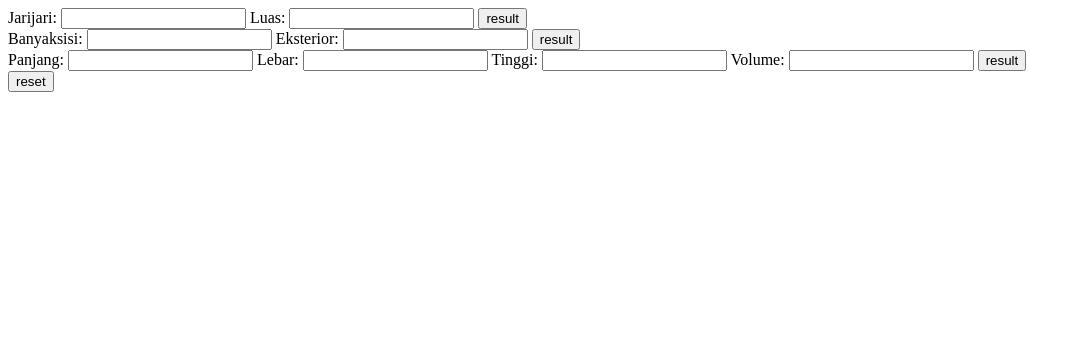
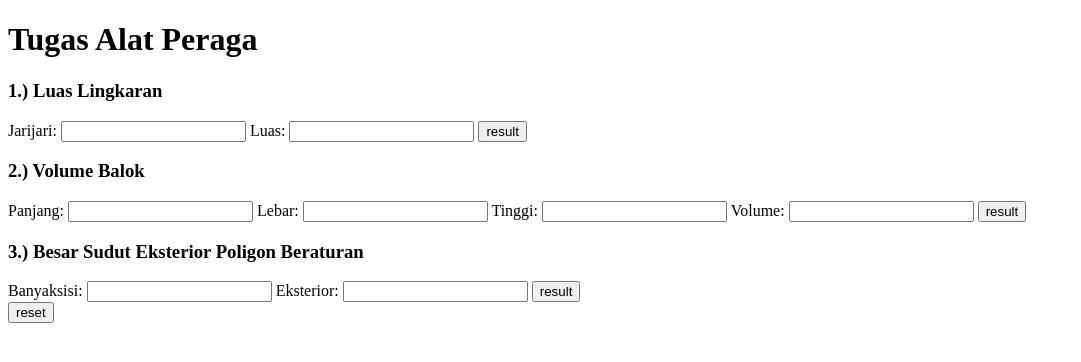
Before and after one commit to AlPerPMATUSD2021/PengumpulanAlper, a plain HTML site: page index.html in a window 1280 px wide. Shown: the whole page, without its empty margins (0-1081 px from the left). Drawn offline with Linux system fonts and the light colour scheme.

Commit message:
Tugas Alper Kelompok 1 OK

```diff
--- a/index.html
+++ b/index.html
@@ -8,20 +8,25 @@
 </head>
 <body>
     <form name="formtugasalper">
+        <h1>Tugas Alat Peraga</h1>
+        <h2></h2>
+        <h3>1.) Luas Lingkaran</h3>
         Jarijari: <input type="text" name="jarijari">
         Luas: <input type="text" name="luas">
         <input type="button" value="result" onclick="luaslingkaran()">
         <br>
-        Banyaksisi: <input type="text" name="banyaksisi">
-        Eksterior: <input type="text" name="eksterior">
-        <input type="button" value="result" onclick="sdteksberaturan()">
-        <br>
+        <h3>2.) Volume Balok</h3>
         Panjang: <input type="text" name="panjang">
         Lebar: <input type="text" name="lebar">
         Tinggi: <input type="text" name="tinggi">
         Volume: <input type="text" name="volume">
         <input type="button" value="result" onclick="volumebalok()">
         <br>
+        <h3>3.) Besar Sudut Eksterior Poligon Beraturan</h3>
+        Banyaksisi: <input type="text" name="banyaksisi">
+        Eksterior: <input type="text" name="eksterior">
+        <input type="button" value="result" onclick="sdteksberaturan()">
+        <br>
         <input type="button" value="reset" onclick="javascript:location.reload(true)">
     </form>
 <script src="./script.js"></script>
--- a/script.js
+++ b/script.js
@@ -1,7 +1,7 @@
 function luaslingkaran() {
     let L, r;
     r=Number(document.formtugasalper.jarijari.value);
-    L = ((r * r) * (3.14));
+    L = ((r * r) * (22/7));
     document.formtugasalper.luas.value=L;
 }
 
```
